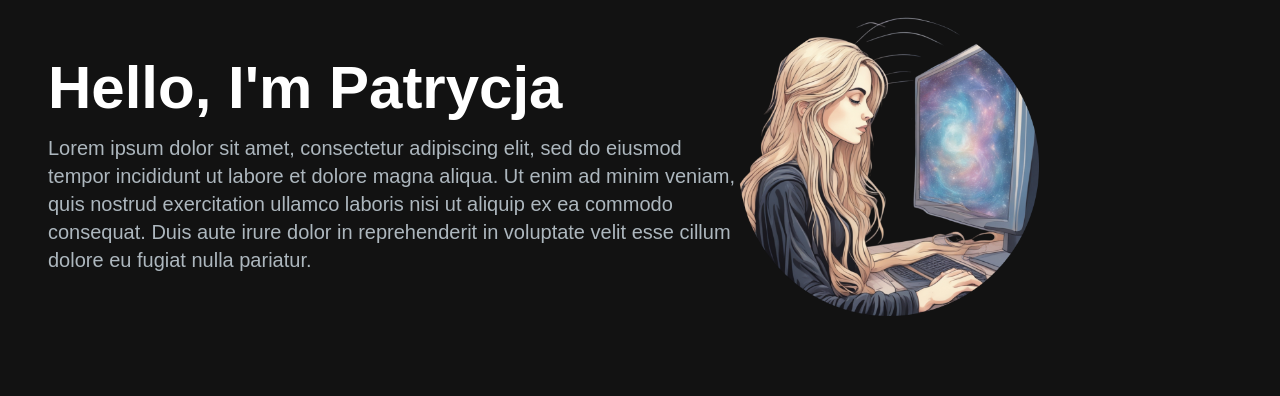
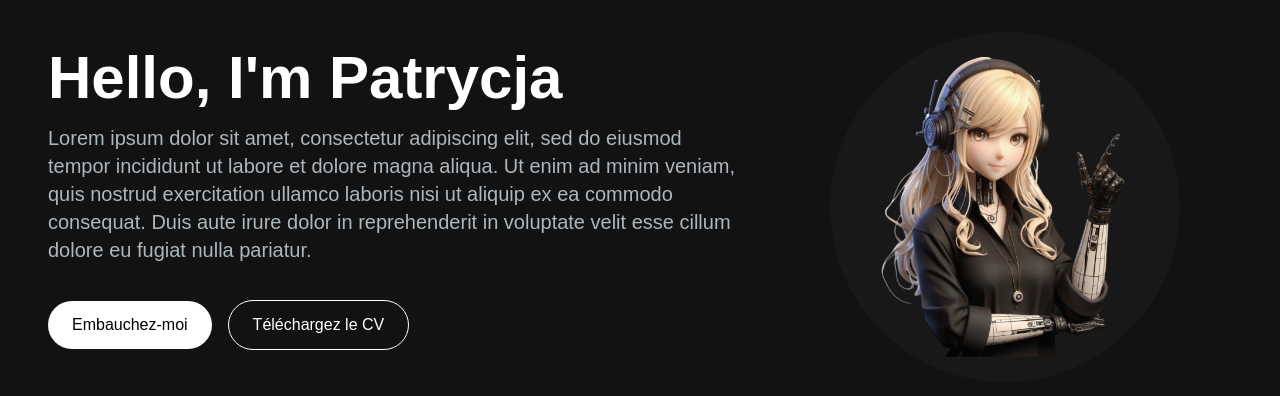
Before and after one commit to xpatk/portfolio, a Next.js app: page / in a window 1280 px wide. Shown: the top 396 px of the page. Built offline with nearby package versions, Linux system fonts and the light colour scheme.

Commit message:
buttons and new picture

```diff
--- a/app/components/ProfileSection.jsx
+++ b/app/components/ProfileSection.jsx
@@ -6,10 +6,10 @@
     <section>
       <div className="grid grid-cols-1 lg:grid-cols-12">
         <div className="col-span-7 place-self-center">
-          <h1 className="text-white mb-4 text-4xl lg:text-6xl font-extrabold">
+          <h1 className="text-white mb-4 text-5xl lg:text-6xl font-extrabold">
             Hello, I'm Patrycja
           </h1>
-          <p className="text-[#ADB7BE] text-lg lg:text-xl">
+          <p className="text-[#ADB7BE] mb-6 text-lg lg:text-xl">
             Lorem ipsum dolor sit amet, consectetur adipiscing elit, sed do
             eiusmod tempor incididunt ut labore et dolore magna aliqua. Ut enim
             ad minim veniam, quis nostrud exercitation ullamco laboris nisi ut
@@ -17,14 +17,25 @@
             reprehenderit in voluptate velit esse cillum dolore eu fugiat nulla
             pariatur.
           </p>
+          <div>
+            <button className="px-6 py-3 rounded-full mr-4 bg-white hover:bg-slate-200 text-black">
+              Embauchez-moi
+            </button>
+            <button className="px-6 py-3 rounded-full bg-transparent hover:bg-slate-800 text-white border border-white mt-3">
+              Téléchargez le CV
+            </button>
+          </div>
         </div>
-        <div className="col-span-5">
-          <Image
-            src="/images/profile-4.png"
-            alt="profile picture"
-            width={300}
-            height={300}
-          />
+        <div className="col-span-5 lg:ml-10 mt-10 lg:mt-4 place-self-center">
+          <div className="rounded-full bg-[#181818] w-[350px] h-[350px] relative">
+            <Image
+              src="/images/robot.png"
+              alt="profile picture"
+              className="absolute transform -translate-x-1/2 -translate-y-1/2 top-1/2 left-1/2"
+              width={300}
+              height={300}
+            />
+          </div>
         </div>
       </div>
     </section>
```
Also changed, not shown: public/images/robot.png (added).
